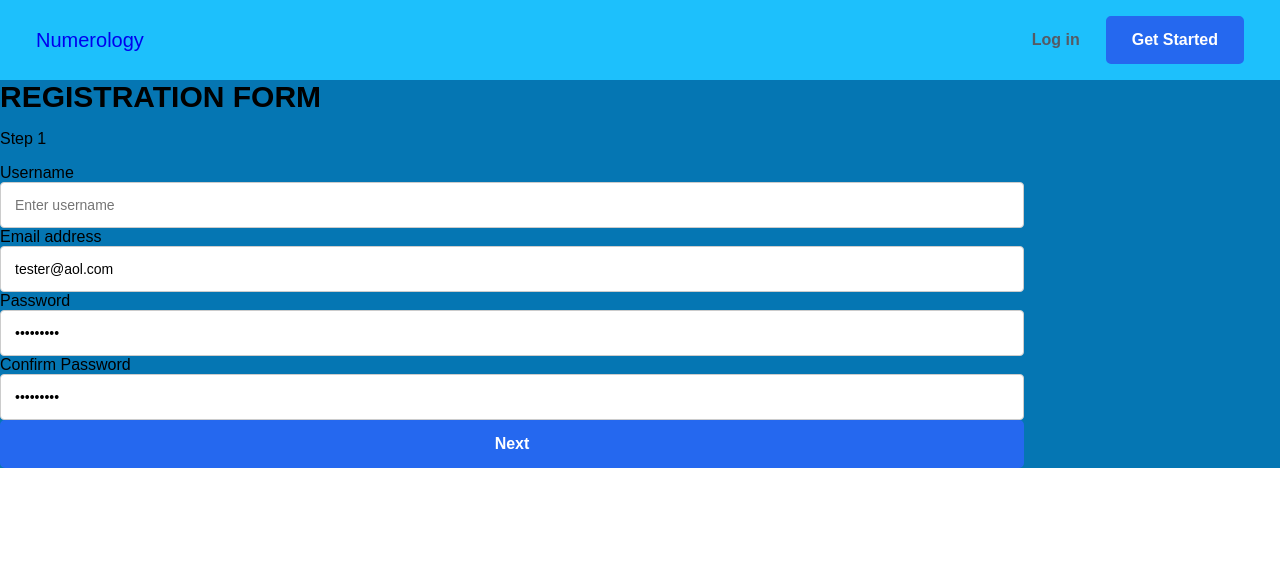
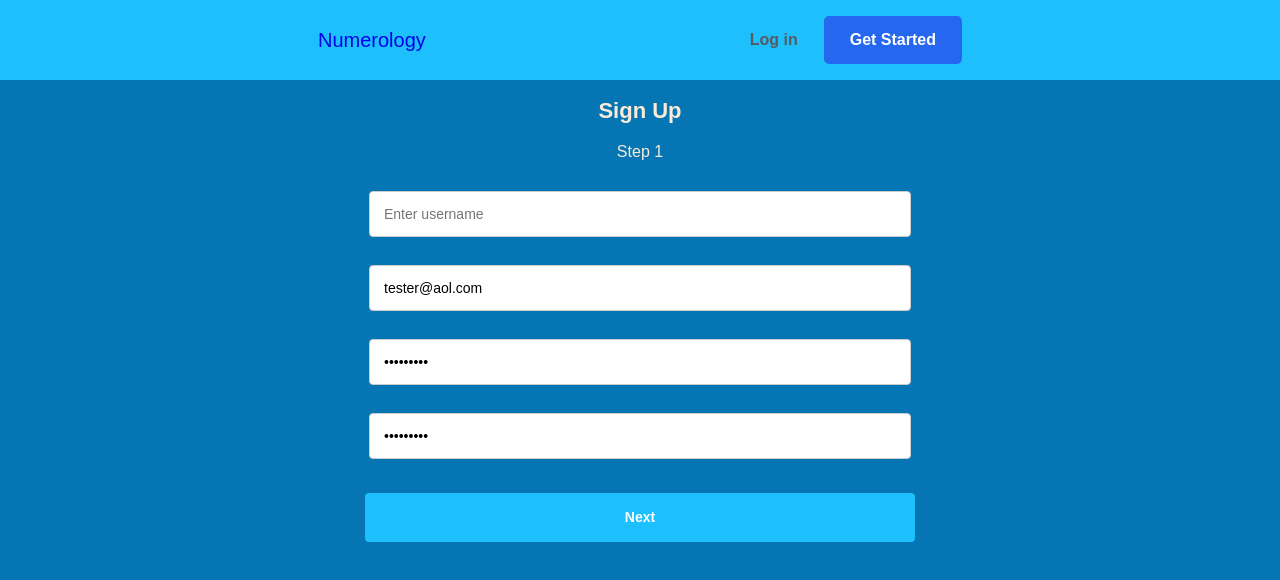
Before and after one commit to matrayu/numerology-server, a React (Create React App) app in the folder client/: page /register in a window 1280 px wide. Shown: the top 580 px of the page. Built offline with nearby package versions, Linux system fonts and the light colour scheme.

Commit message:
Completed basic design of splash, signup, and registration pages

```diff
--- a/client/src/components/App/App.css
+++ b/client/src/components/App/App.css
@@ -1,3 +1,7 @@
+body {
+  background-color: #0576B3;
+}
+
 .App {
   padding-bottom: 20px;
   margin: auto;
@@ -15,3 +19,153 @@
 .App__main {
   background-color: #0576B3;
 }
+
+/* .LoginPage {
+  width: 50%;
+  margin: 0 auto;
+  padding: 20px 0;
+  text-align: center;
+  color: antiquewhite;
+} */
+
+
+.LoginPage {
+  margin: 0 auto;
+  text-align: center;
+  color: antiquewhite;
+}
+
+
+label {
+  display: none;
+}
+
+.login-form {
+  margin: 20%;
+  background: #f2f2f2;
+  padding: 5%;
+  border-radius: 2%;
+  font-size: 12px;
+}
+
+input[type=text], input[type=email], input[type=password], input[type=date], select, textarea {
+  width: 80%;
+  padding: 14px;
+  border: 1px solid #ccc;
+  border-radius: 4px;
+  resize: vertical;
+  font-size: 14px;
+  margin: 14px;
+}
+
+.login-control-group {
+  display: flex;
+  justify-content: center;
+  align-items: center;
+  width: 80%;
+  padding: 6px;
+  border: 1px solid #ccc;
+  border-radius: 4px;
+  resize: vertical;
+  margin: 10px -30px 10px -30px;
+}
+
+fieldset {
+  border: 0;
+}
+
+.header {
+  font-size: 30px;
+}
+
+.button {
+  width: 100%;
+  height: 64px;
+  display: flex;
+  align-items: center;
+  justify-content: center;
+}
+
+.RegistrationPage {
+  margin: 0 auto;
+  text-align: center;
+  color: antiquewhite;
+}
+
+.form_container {
+  min-width: 315px;
+  margin: 0 auto;
+  text-align: center;
+  color: antiquewhite;
+}
+
+.form-control {
+  margin: 20px 0;
+}
+
+.btn__container {
+  display: flex;
+  justify-content: center;
+}
+
+form .btn {
+  width: 85%;
+  min-width: 120px;
+  margin: 20px 7%;
+  padding: 12px 20px;
+  color: #fff;
+  background-color: #1DC0FC;
+  border-color: #1DC0FC;
+  box-shadow: none;
+  cursor: pointer;
+  text-align: center;
+  font-size: 14px;
+  border-radius: 4px;
+  flex: 1;
+}
+
+.upper {
+  text-transform: uppercase;
+}
+
+@media screen and (max-width: 685px) {
+  .card__container {
+    flex-direction: column;
+  }
+
+  .section__1 {
+    min-width: 375;
+    width: 80%;
+    margin: 2%;
+    height: 180px;
+  }
+
+  .section__3 {
+    display: block;
+    margin: 40px;
+  }
+
+  .section__3_image {
+    height: 180px;
+    width: 200px;
+    margin: auto;
+    padding: 0;
+  }
+}
+
+/* form .btn {
+  width: 80%;
+  border: none;
+  border-radius: 4px;
+  cursor: pointer;
+  text-align: center;
+  font-size: 14px;
+} */
+
+@media screen and (min-width: 375px) {
+  .RegistrationPage, .LoginPage {
+      width: 50%;
+  }
+
+
+}
--- a/client/src/components/Header/Header.css
+++ b/client/src/components/Header/Header.css
@@ -8,7 +8,7 @@
 .navbar>.container {
     flex-wrap: wrap;
     align-items: center;
-    justify-content: space-between;
+    justify-content: space-evenly;
 }
 
 .navbar__brand {
@@ -47,7 +47,7 @@
     border-radius: .3125rem;
 }
 
-.btn-primary {
+.btn-register {
     color: #fff;
     background-color: #2568ef;
     border-color: #2568ef;
@@ -56,6 +56,12 @@
 
 a {
     text-decoration: none;
+}
+
+@media screen and (max-width: 449px) {
+    .navbar__btns {
+        margin: 20px 0;
+    }
 }
 
 
--- a/client/src/components/HomeSplash/HomeSplash.css
+++ b/client/src/components/HomeSplash/HomeSplash.css
@@ -48,7 +48,7 @@ p {
     color: antiquewhite;
     margin: 55px auto;
     text-align: center;
-    height: 300px;
+    height: 250px;
     background-size: cover;
     background-repeat: no-repeat;
     background-blend-mode: multiply;
@@ -99,7 +99,7 @@ p {
 }
 
 .section__3_image {
-    padding: 150px;
+    padding: 120px;
     width: 200px;
     background-repeat: no-repeat;
 
@@ -118,9 +118,6 @@ p {
     padding: 0 20px;
 }
 
-.how-it-works {
-    text-align: center;
-}
 
 .d_flex {
     display: flex;
@@ -129,6 +126,9 @@ p {
 
 .how-it-works {
     color: antiquewhite;
+    text-align: center;
+    max-width: 820px;
+    margin: auto;
 }
 
 .hw__container {
@@ -140,7 +140,7 @@ p {
 }
 
 .signup__container {
-    height: 200px;
+    height: 100px;
     background-color: #1DC0FC;
 }
 
--- a/client/src/components/HomeSplash/HomeSplash.js
+++ b/client/src/components/HomeSplash/HomeSplash.js
@@ -85,7 +85,7 @@ class HomeSplash extends Component {
                 </section>
                 <div className='signup__container'>
                     <div className='signup__btn text-center'>
-                        <Link className="btn btn-primary" to='/register'>Create My Chart</Link>
+                        <Link className="btn btn-register upper" to='/register'>Create My Chart</Link>
                     </div>
                 </div>
             </main>
--- a/client/src/components/LoginForm/LoginForm.css
+++ b/client/src/components/LoginForm/LoginForm.css
@@ -1,69 +1,8 @@
-* {
+/* * {
     box-sizing: border-box;
-}
-
-.login-form {
-    margin: 20%;
-    background: #f2f2f2;
-    padding: 5%;
-    border-radius: 2%;
-    font-size: 12px;
-}
-
-input[type=text], input[type=email], input[type=password], select, textarea {
-    width: 80%;
-    padding: 14px;
-    border: 1px solid #ccc;
-    border-radius: 4px;
-    resize: vertical;
-    font-size: 14px;
-    /* margin: 14px; */
-}
-
-.login-control-group {
-    display: flex;
-    justify-content: center;
-    /* align-items: center; */
-    /* width: 80%; */
-    /* padding: 6px; */
-    /* border: 1px solid #ccc; */
-    /* border-radius: 4px; */
-    /* resize: vertical; */
-    margin: 10px -30px 10px -30px;
-}
-
-fieldset {
-    border: 0;
-}
-
-.header {
-    font-size: 30px;
-}
-
-/* label {
-    padding: 12px 12px 12px 0;
-    display: inline-block;
 } */
 
-/* .button {
-    width: 100%;
-    height: 64px;
-    display: flex;
-    align-items: center;
-    justify-content: center;
-} */
 
-button {
-    background-color: rgb(42, 71, 235);
-    width: 80%;
-    color: white;
-    padding: 12px 20px;
-    border: none;
-    border-radius: 4px;
-    cursor: pointer;
-    text-align: center;
-    font-size: 14px;
-}
 
 /* button:hover {
     background-color: #45a049;
--- a/client/src/components/RegStep1/RegStep1.css
+++ b/client/src/components/RegStep1/RegStep1.css
@@ -1,4 +1,4 @@
-* {
+/* * {
     box-sizing: border-box;
 }
 
@@ -8,37 +8,37 @@
     padding: 5%;
     border-radius: 2%;
     font-size: 12px;
-}
+} */
 
-input[type=text], input[type=email], input[type=password], select, textarea {
+/* input[type=text], input[type=email], input[type=password], select, textarea {
     width: 80%;
     padding: 14px;
     border: 1px solid #ccc;
     border-radius: 4px;
     resize: vertical;
     font-size: 14px;
-    /* margin: 14px; */
-}
+    margin: 14px;
+} */
 
-.signup-control-group {
+/* .signup-control-group {
     display: flex;
-    justify-content: center;
+    justify-content: center; */
     /* align-items: center; */
     /* width: 80%; */
     /* padding: 6px; */
     /* border: 1px solid #ccc; */
     /* border-radius: 4px; */
     /* resize: vertical; */
-    margin: 10px -30px 10px -30px;
-}
+   /*  margin: 10px -30px 10px -30px; */
+/* } */
 
-fieldset {
+/* fieldset {
     border: 0;
 }
 
 .header {
     font-size: 30px;
-}
+} */
 
 /* label {
     padding: 12px 12px 12px 0;
@@ -53,7 +53,7 @@ fieldset {
     justify-content: center;
 } */
 
-button {
+/* button {
     background-color: rgb(42, 71, 235);
     width: 80%;
     color: white;
@@ -63,7 +63,7 @@ button {
     cursor: pointer;
     text-align: center;
     font-size: 14px;
-}
+} */
 
 /* button:hover {
     background-color: #45a049;
--- a/client/src/components/RegStep2/RegStep2.css
+++ b/client/src/components/RegStep2/RegStep2.css
@@ -1,4 +1,4 @@
-* {
+/* * {
     box-sizing: border-box;
 }
 
@@ -43,4 +43,4 @@ button {
     cursor: pointer;
     text-align: center;
     font-size: 14px;
-}
+} */
--- a/client/src/components/RegStep3/RegStep3.css
+++ b/client/src/components/RegStep3/RegStep3.css
@@ -1,4 +1,4 @@
-* {
+/* * {
     box-sizing: border-box;
 }
 
@@ -43,4 +43,4 @@ button {
     cursor: pointer;
     text-align: center;
     font-size: 14px;
-}
+} */
--- a/client/src/components/RegStep3/RegStep3.js
+++ b/client/src/components/RegStep3/RegStep3.js
@@ -5,8 +5,7 @@ export default class RegStep2 extends Component {
     render() {
         let props = this.props
 
-        return(
-            <React.Fragment>
+        return (
             <div className="form-group">
                 <label htmlFor="dob">Date of Birth</label>
                 <input
@@ -18,8 +17,6 @@ export default class RegStep2 extends Component {
                     onChange={props.handleChange}
                 />
             </div>
-            <button className="btn btn-success btn-block">Sign up</button>
-            </React.Fragment>
         );
     }
 }
--- a/client/src/routes/LoginPage/LoginPage.js
+++ b/client/src/routes/LoginPage/LoginPage.js
@@ -19,8 +19,10 @@ export default class LoginPage extends Component {
   render() {
     return (
       <section className='LoginPage'>
-        <h2>Sign In</h2>
-        <LoginForm onLoginSuccess={this.handleLoginSuccess} />
+        <div className='form_container'>
+          <h2>Sign In</h2>
+          <LoginForm onLoginSuccess={this.handleLoginSuccess} />
+        </div>
       </section>
     )
   }
--- a/client/src/routes/RegistrationPage/RegistrationPage.css
+++ b/client/src/routes/RegistrationPage/RegistrationPage.css
@@ -1,3 +1,39 @@
-.form-group {
-    display: grid;
+/* .RegistrationPage {
+    margin: 0 auto;
+    padding: 20px 40px;
+    text-align: center;
+    color: antiquewhite;
 }
+
+.container {
+    min-width: 315px;
+}
+
+.form-control {
+    margin: 20px 0;
+}
+
+label {
+    display: none;
+}
+
+.btn__container {
+    display: flex;
+    justify-content: center;
+}
+
+form .btn {
+    min-width: 120px;
+    margin: 20px 7%;
+    color: #fff;
+    background-color: #1DC0FC;
+    border-color: #1DC0FC;
+    box-shadow: none;
+    flex: 1;
+}
+
+@media screen and (min-width: 643px) {
+    .RegistrationPage {
+        width: 50%;
+    }
+} */
--- a/client/src/routes/RegistrationPage/RegistrationPage.js
+++ b/client/src/routes/RegistrationPage/RegistrationPage.js
@@ -99,7 +99,9 @@ export default class RegistrationPage extends Component {
                 <button className="btn btn-primary float-right" type="button" onClick={this._next}>Next</button>
             )
         }
-        return null;
+        return (
+            <button className="btn btn-success btn-block">Sign up</button>
+        )
     }
 
     renderStep1() {
@@ -141,8 +143,9 @@ export default class RegistrationPage extends Component {
 
     render() {
       return (
-        <React.Fragment>
-        <h1>Registration Form</h1>
+        <div className='RegistrationPage'>
+            <div className='form_container'>
+                <h2>Sign Up</h2>
                 <p>Step {this.state.currentStep} </p>
 
                 <form onSubmit={this.handleSubmit}>
@@ -152,10 +155,13 @@ export default class RegistrationPage extends Component {
                             ? this.renderStep2()
                             : this.renderStep3()
                     }
+                    <div className='btn__container'>
                         {this.previousButton()}
                         {this.nextButton()}
+                    </div>
                 </form>
-        </React.Fragment>
+            </div>
+        </div>
       );
     }
 }
```
Lines whose indentation alone changed are shown as unchanged.
